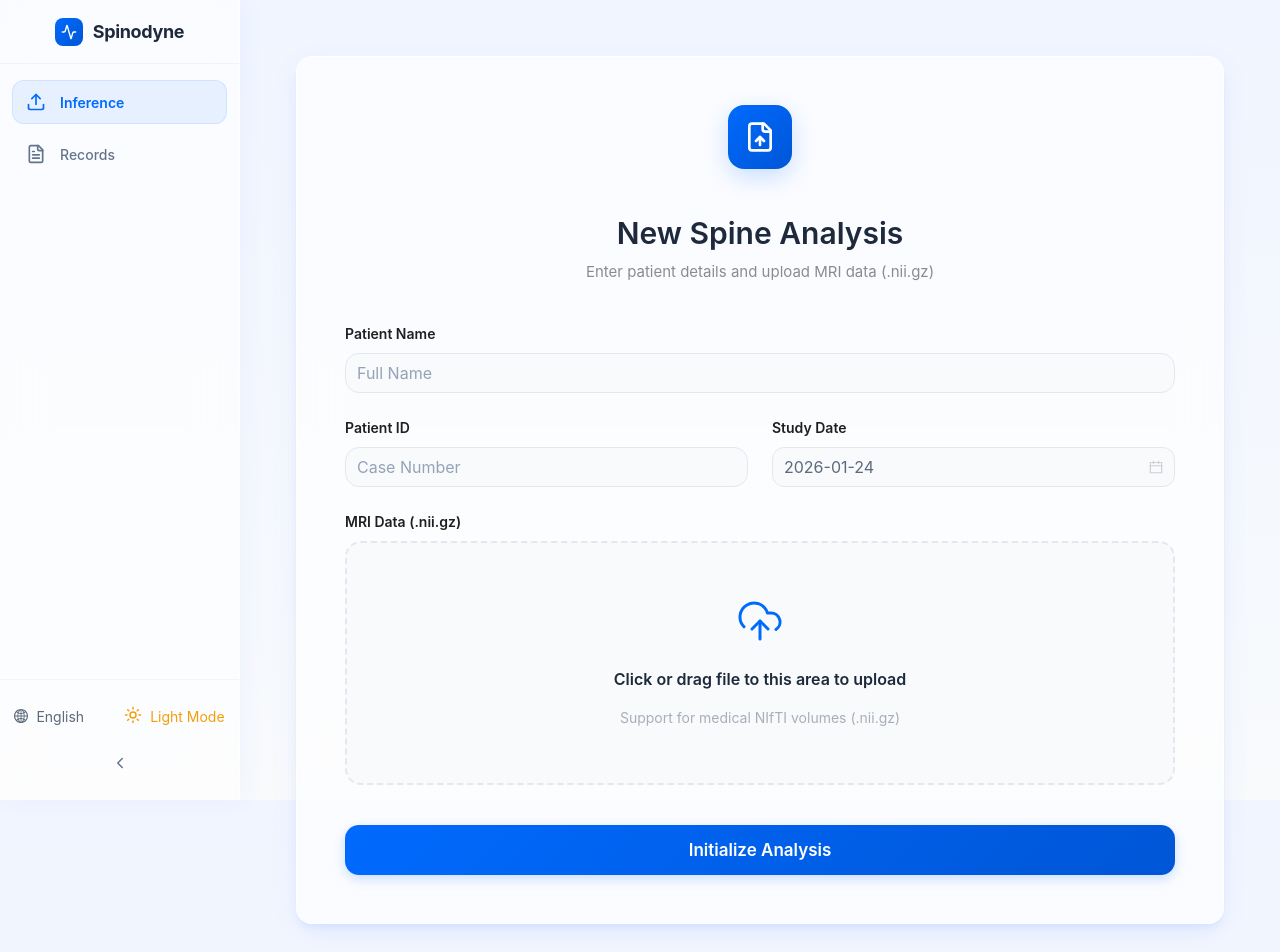
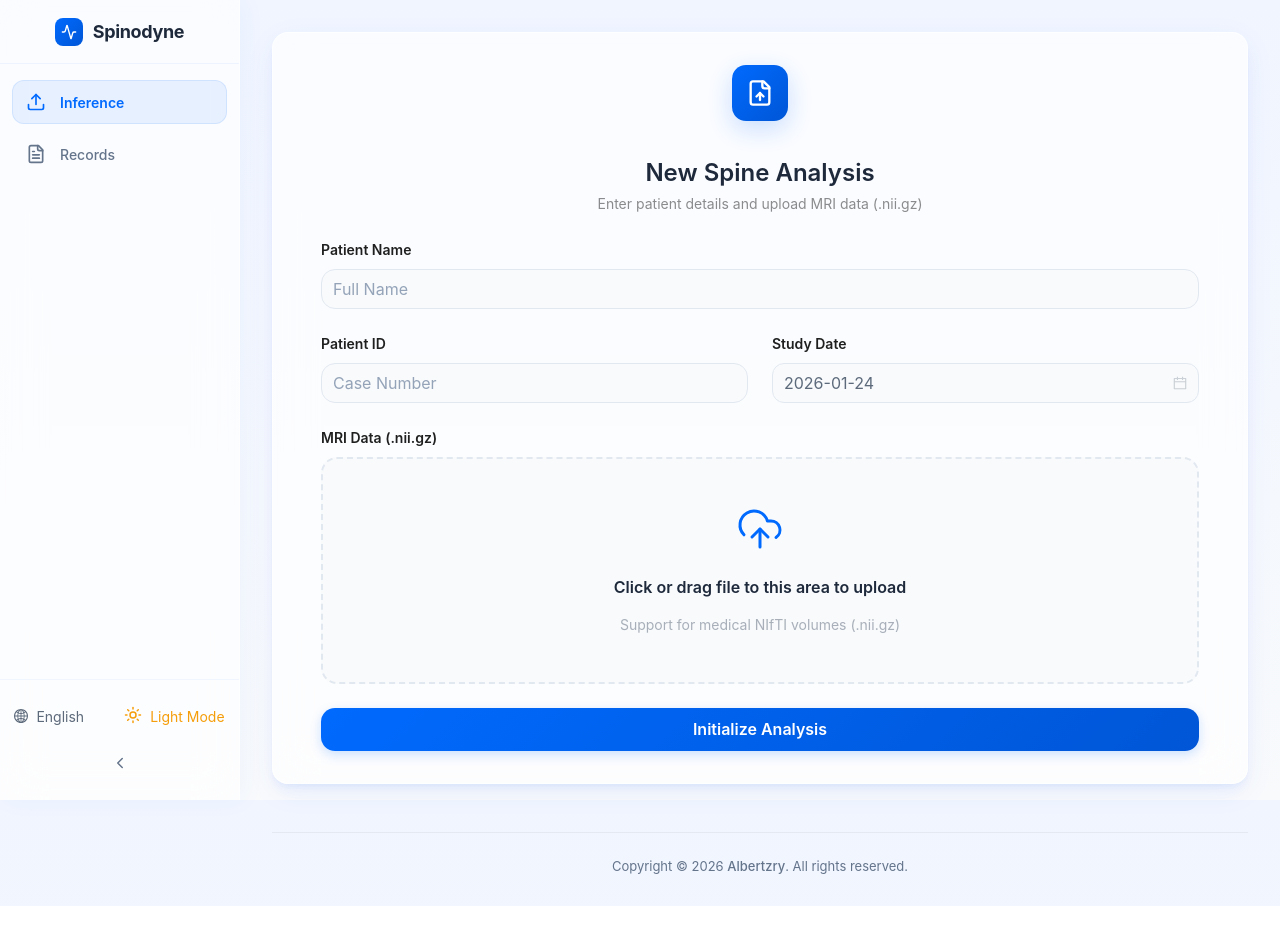
Before and after one commit to Albertzry/Spinodyne, a React (Vite) app in the folder frontend/: page /inference in a window 1280 px wide. Shown: the top 952 px of the page. After the commit the page ends 906 px from the top, so only its background shows below. Built offline with nearby package versions, Linux system fonts and the light colour scheme.

Commit message:
refactor: Update Inference page layout and styling, refine DataPanel colors, and add a copyright footer to the main layout.

```diff
--- a/frontend/src/components/Result/DataPanel.tsx
+++ b/frontend/src/components/Result/DataPanel.tsx
@@ -139,7 +139,9 @@ const DataPanel: React.FC<DataPanelProps> = ({ vertebrae, discs, globalMetrics }
               <Col span={10}>
                 <div style={{ display: 'flex', alignItems: 'center', marginBottom: 12 }}>
                   <div style={{
-                    width: 28, height: 28, background: isDarkMode ? 'rgba(255, 255, 255, 0.1)' : '#0f172a', color: isDarkMode ? '#E2E8F0' : 'white',
+                    width: 28, height: 28,
+                    background: isDarkMode ? 'rgba(255, 255, 255, 0.1)' : 'rgba(0, 106, 254, 0.08)',
+                    color: isDarkMode ? '#E2E8F0' : '#006AFE',
                     borderRadius: 8, display: 'flex', alignItems: 'center', justifyContent: 'center',
                     fontWeight: 600, fontSize: 13, marginRight: 8
                   }}>
@@ -196,7 +198,9 @@ const DataPanel: React.FC<DataPanelProps> = ({ vertebrae, discs, globalMetrics }
               <Col span={10}>
                 <div style={{ display: 'flex', alignItems: 'center', marginBottom: 8 }}>
                   <div style={{
-                    width: 50, height: 28, background: isDarkMode ? 'rgba(0, 106, 254, 0.15)' : '#334155', color: isDarkMode ? '#60A5FA' : 'white',
+                    width: 50, height: 28,
+                    background: isDarkMode ? 'rgba(0, 106, 254, 0.15)' : 'rgba(0, 106, 254, 0.08)',
+                    color: isDarkMode ? '#60A5FA' : '#006AFE',
                     borderRadius: 8, display: 'flex', alignItems: 'center', justifyContent: 'center',
                     fontWeight: 600, fontSize: 11, marginRight: 8
                   }}>
--- a/frontend/src/layouts/MainLayout.tsx
+++ b/frontend/src/layouts/MainLayout.tsx
@@ -206,6 +206,17 @@ const MainLayout: React.FC<MainLayoutProps> = ({ children }) => {
           <div style={{ flex: 1, width: '100%' }}>
             {children}
           </div>
+
+          <div style={{
+            marginTop: 48,
+            textAlign: 'center',
+            paddingTop: 24,
+            borderTop: isDarkMode ? '1px solid rgba(255, 255, 255, 0.05)' : '1px solid rgba(0, 0, 0, 0.05)'
+          }}>
+            <span style={{ color: subTextColor, fontSize: 13 }}>
+              Copyright © {new Date().getFullYear()} <a href="https://github.com/Albertzry" target="_blank" rel="noopener noreferrer" style={{ color: subTextColor, textDecoration: 'none', fontWeight: 500, transition: 'color 0.2s' }} onMouseOver={(e) => e.currentTarget.style.color = '#006AFE'} onMouseOut={(e) => e.currentTarget.style.color = subTextColor}>Albertzry</a>. All rights reserved.
+            </span>
+          </div>
         </Content>
       </motion.div>
     </Layout>
--- a/frontend/src/pages/Inference.tsx
+++ b/frontend/src/pages/Inference.tsx
@@ -90,34 +90,34 @@ const Inference: React.FC = () => {
         justifyContent: 'center',
         alignItems: 'center',
         minHeight: 'calc(100vh - 128px)',
-        padding: '24px'
+        padding: '0px'
       }}>
         <MotionCard
           className="glass-panel"
           noHoverLift
           style={{
             width: '100%',
-            maxWidth: 1200,
-            padding: '48px',
+            maxWidth: 1000,
+            padding: '32px 48px',
           }}
         >
           <MotionContainer delayChildren={0} staggerChildren={0.04}>
             <MotionItem>
-              <div style={{ textAlign: 'center', marginBottom: 40 }}>
+              <div style={{ textAlign: 'center', marginBottom: 24 }}>
                 <div style={{
-                  width: 64, height: 64,
+                  width: 56, height: 56,
                   background: 'var(--brand-gradient)',
-                  borderRadius: 16,
+                  borderRadius: 14,
                   display: 'inline-flex',
                   alignItems: 'center',
                   justifyContent: 'center',
-                  marginBottom: 20,
+                  marginBottom: 12,
                   boxShadow: '0 8px 24px rgba(0, 106, 254, 0.2)'
                 }}>
-                  <FileUp size={32} color="white" />
+                  <FileUp size={28} color="white" />
                 </div>
-                <Title level={2} style={{ marginBottom: 8 }}>{t('inferencePage.title')}</Title>
-                <Text type="secondary" style={{ fontSize: 15 }}>
+                <Title level={3} style={{ marginBottom: 4 }}>{t('inferencePage.title')}</Title>
+                <Text type="secondary" style={{ fontSize: 14 }}>
                   {t('inferencePage.subtitle')}
                 </Text>
               </div>
@@ -178,7 +178,7 @@ const Inference: React.FC = () => {
                     background: isDarkMode ? 'rgba(15, 23, 42, 0.8)' : '#F8FAFC',
                     border: isDarkMode ? `2px dashed ${isDarkMode ? '#334155' : '#E2E8F0'}` : '2px dashed #E2E8F0',
                     borderRadius: 16,
-                    padding: '24px'
+                    padding: '16px'
                   }}>
                     <p className="ant-upload-drag-icon">
                       <UploadCloud size={48} color={token.colorPrimary} strokeWidth={1.5} />
@@ -194,7 +194,7 @@ const Inference: React.FC = () => {
               </MotionItem>
 
               <MotionItem>
-                <Form.Item style={{ marginTop: 40, marginBottom: 0 }}>
+                <Form.Item style={{ marginTop: 24, marginBottom: 0 }}>
                   <MotionButton
                     type="primary"
                     htmlType="submit"
@@ -202,10 +202,10 @@ const Inference: React.FC = () => {
                     loading={loading}
                     block
                     style={{
-                      height: 68,
-                      fontSize: 17,
+                      height: 56,
+                      fontSize: 16,
                       fontWeight: 600,
-                      padding: '15px 32px',
+                      padding: '12px 32px',
                       lineHeight: 1.2,
                     }}
                   >
```
